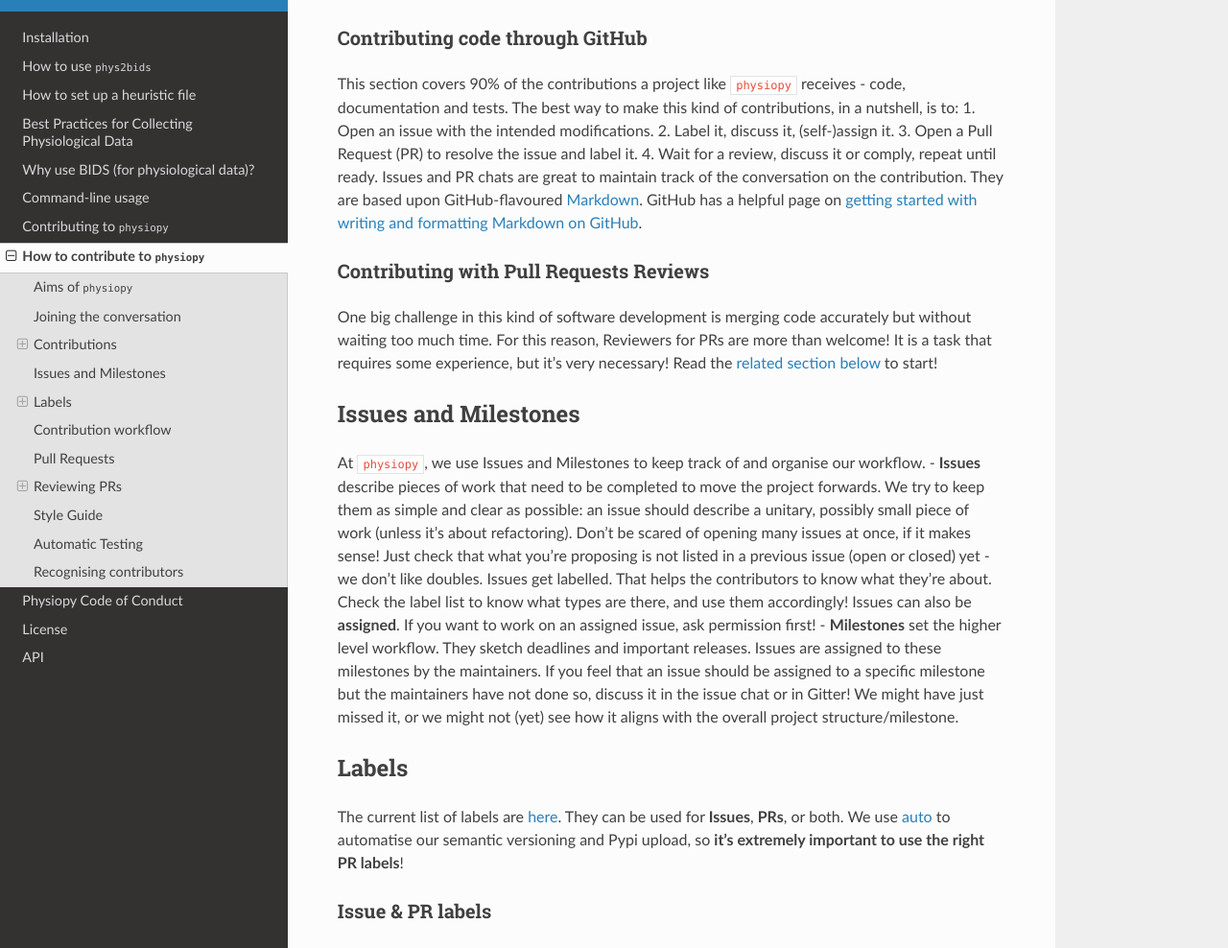
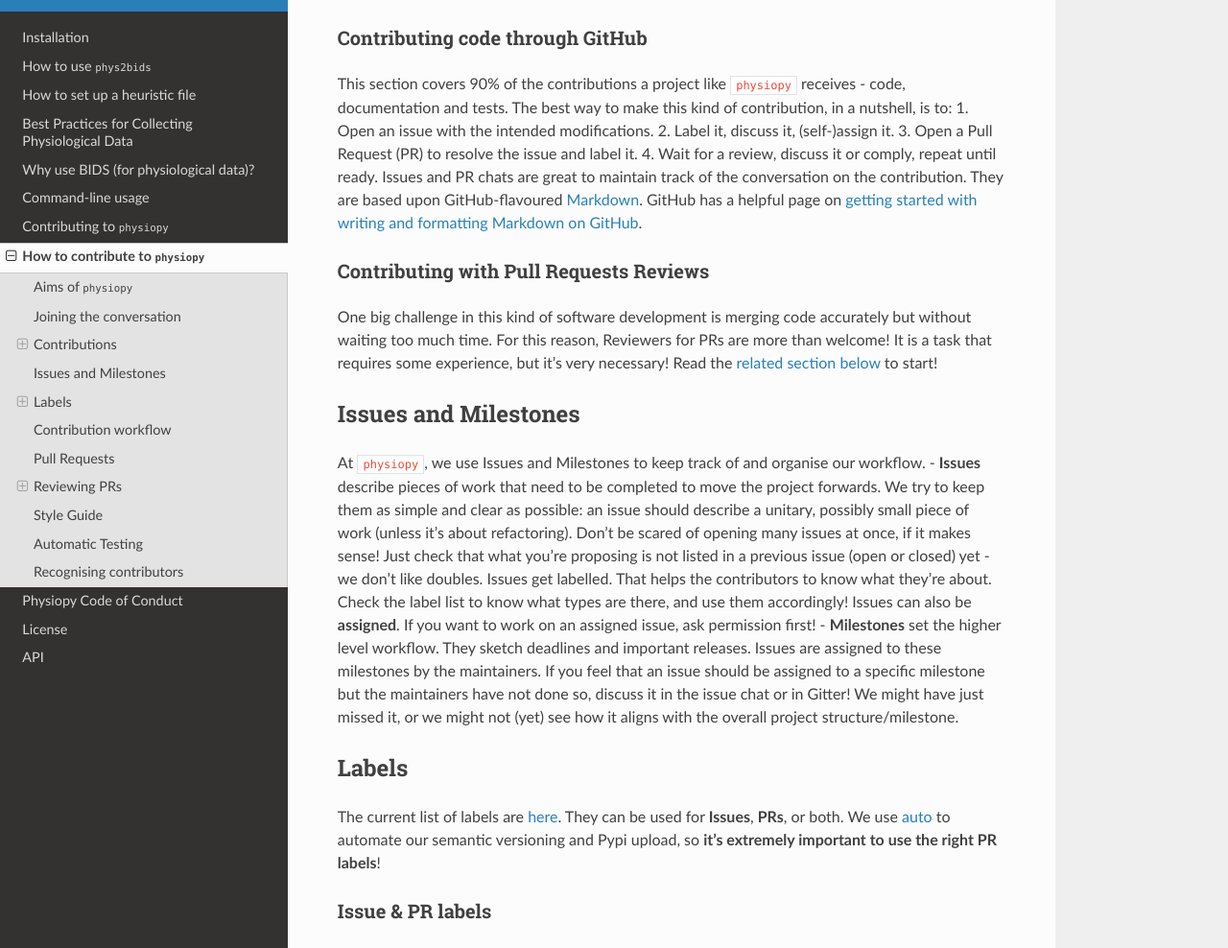
Before and after one commit to physiopy/phys2bids, a Sphinx documentation site: the page built from docs/contributorfile.rst, in a window 1280 px wide and 1400 px high, scrolled down 2348 px. Shown: the part 180-1168 px from the top of the window at 96% size. Built offline with Sphinx 7.4.7 and the Read the Docs theme 2.0.0, drawn with Linux system fonts in a browser that asks for light colours; some of the changed text lies outside the part shown.

Commit message:
doc_update

```diff
--- a/docs/contributorfile.rst
+++ b/docs/contributorfile.rst
@@ -98,7 +98,7 @@ We use `readthedocs <https://readthedocs.org/>`_ to create our documentation. Ev
 Contributing code through GitHub
 ~~~~~~~~~~~~~~~~~~~~~~~~~~~~~~~~
 This section covers 90% of the contributions a project like ``physiopy`` receives - code, documentation and tests.
-The best way to make this kind of contributions, in a nutshell, is to:
+The best way to make this kind of contribution, in a nutshell, is to:
 1. Open an issue with the intended modifications.
 2. Label it, discuss it, (self-)assign it.
 3. Open a Pull Request (PR) to resolve the issue and label it.
@@ -126,7 +126,7 @@ At ``physiopy``, we use Issues and Milestones to keep track of and organise our
 Labels
 ------
 The current list of labels are `here <https://github.com/physiopy/phys2bids/labels>`_. They can be used for **Issues**, **PRs**, or both.
-We use `auto <https://github.com/intuit/auto>`_ to automatise our semantic versioning and Pypi upload, so **it's extremely important to use the right PR labels**!
+We use `auto <https://github.com/intuit/auto>`_ to automate our semantic versioning and Pypi upload, so **it's extremely important to use the right PR labels**!
 
 .. _issueprlabels:
 
@@ -145,7 +145,7 @@ Issue & PR labels
 Issue-only labels
 ~~~~~~~~~~~~~~~~~~
 -  Bug: Something isn’t working. It either breaks the code or has an unexpected outcome.
--  Community: This issue contains information about the `physiopy` community (e.g. the next developer call)
+-  Community: This issue contains information about the ``physiopy`` community (e.g. the next developer call)
 -  Discussion: Discussion of a concept or implementation. These Issues are prone to be open ad infinitum. Jump in the conversation if you want!
 -  Good first issue: Good for newcomers. These issues calls for a **fairly** easy enhancement, or for a change that helps/requires getting to know the code better. They have educational value, and for this reason, unless urgent, experts in the topic should refrain from closing them - but help newcomers closing them.
 -  Hacktoberfest: Dedicated to the hacktoberfest event, so that people can help and feel good about it (and show it with a T-shirt!). **Such commits will not be recognised in the all-contributor table, unless otherwise specified**.
```
Also changed, not shown: other parts of docs/contributorfile.rst (+1 -1 lines), .github/PULL_REQUEST_TEMPLATE.md.
